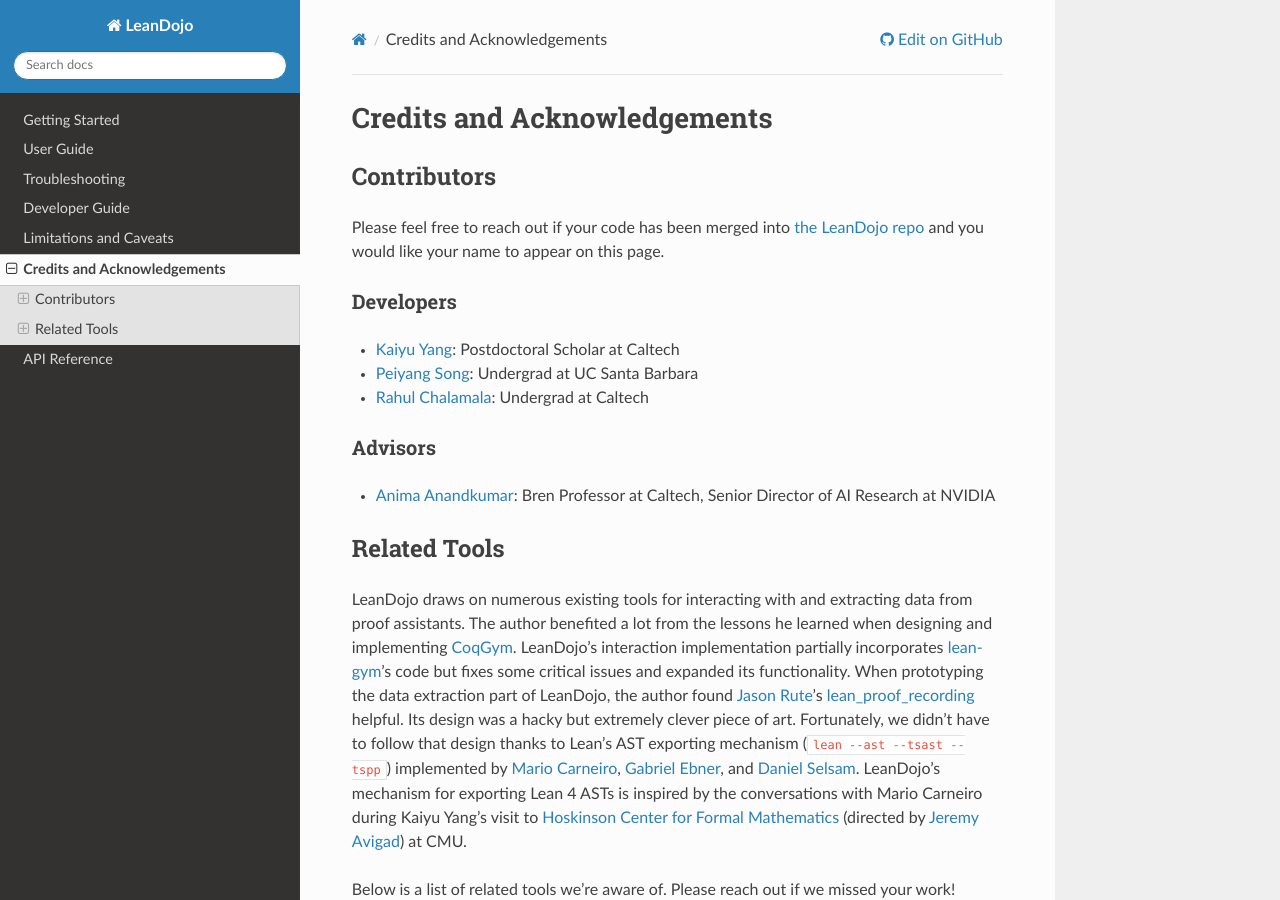
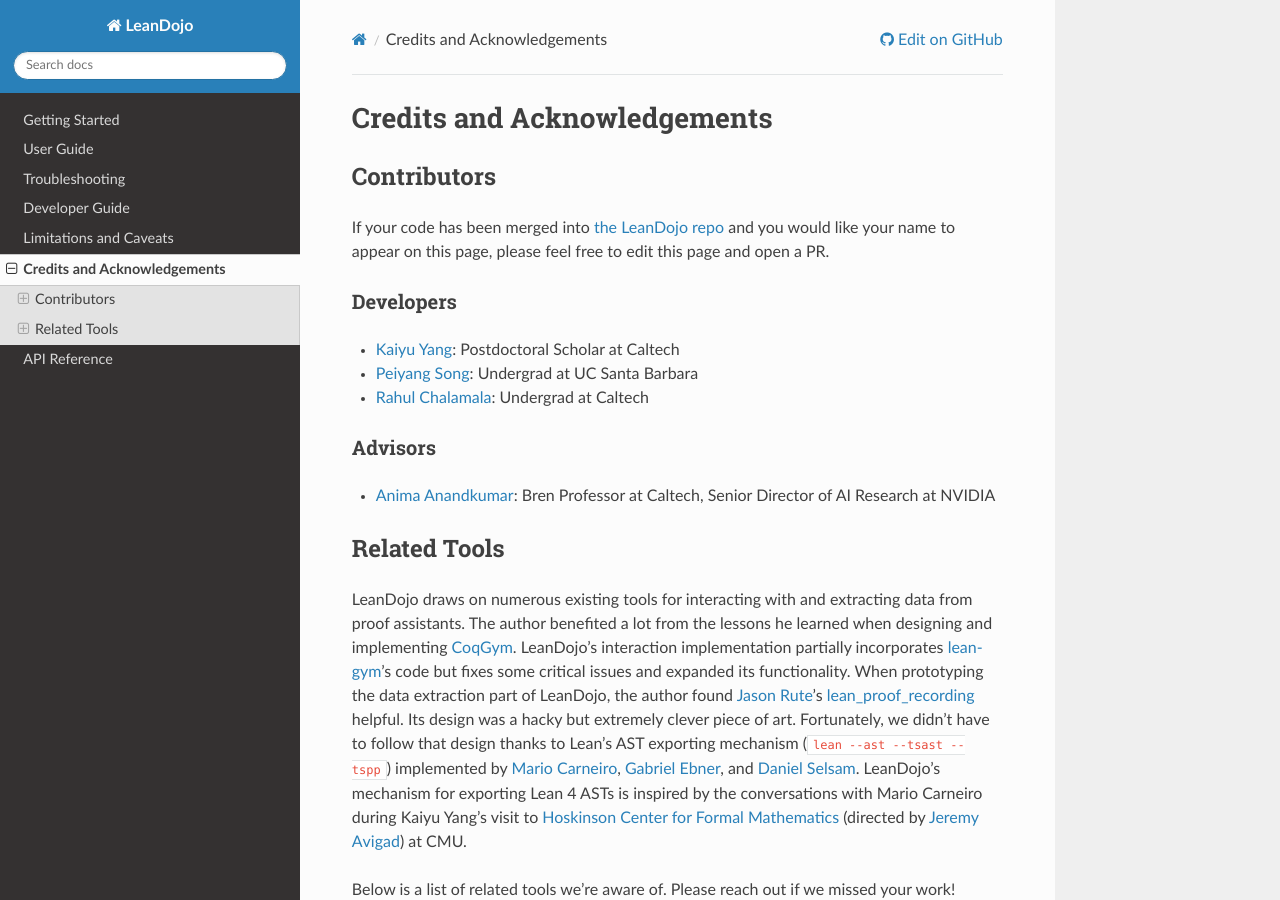
Before and after one commit to lean-dojo/LeanDojo, a Sphinx documentation site: the page built from docs/source/credits.rst, in a window 1280 px wide and 900 px high. Built offline with Sphinx 7.4.7 and the Read the Docs theme 2.0.0, drawn with Linux system fonts in a browser that asks for light colours.

Commit message:
Update credits.rst

```diff
--- a/docs/source/credits.rst
+++ b/docs/source/credits.rst
@@ -4,8 +4,9 @@
 Contributors
 ************
 
-Please feel free to reach out if your code has been merged into `the LeanDojo repo <https://github.com/lean-dojo/LeanDojo>`_ and you would
-like your name to appear on this page.
+If your code has been merged into `the LeanDojo repo <https://github.com/lean-dojo/LeanDojo>`_ and you would
+like your name to appear on this page, please feel free to edit this page and open a PR.
+
 
 Developers
 ----------
```
